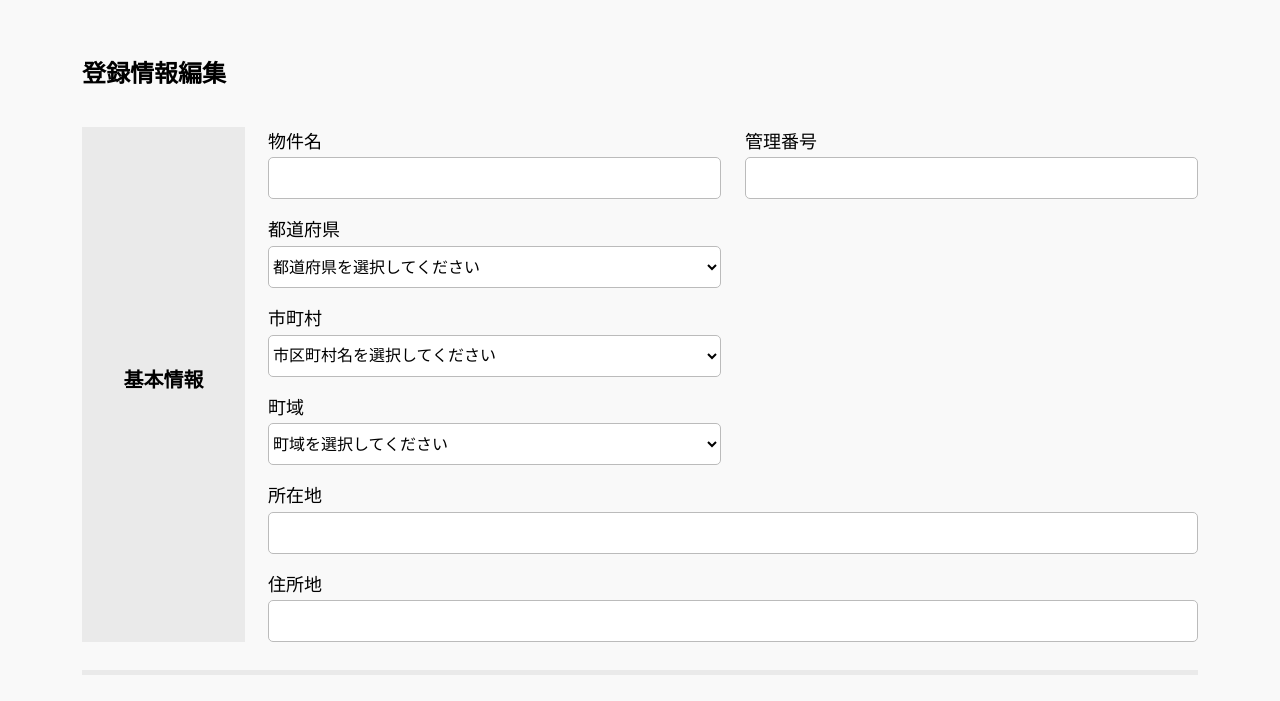
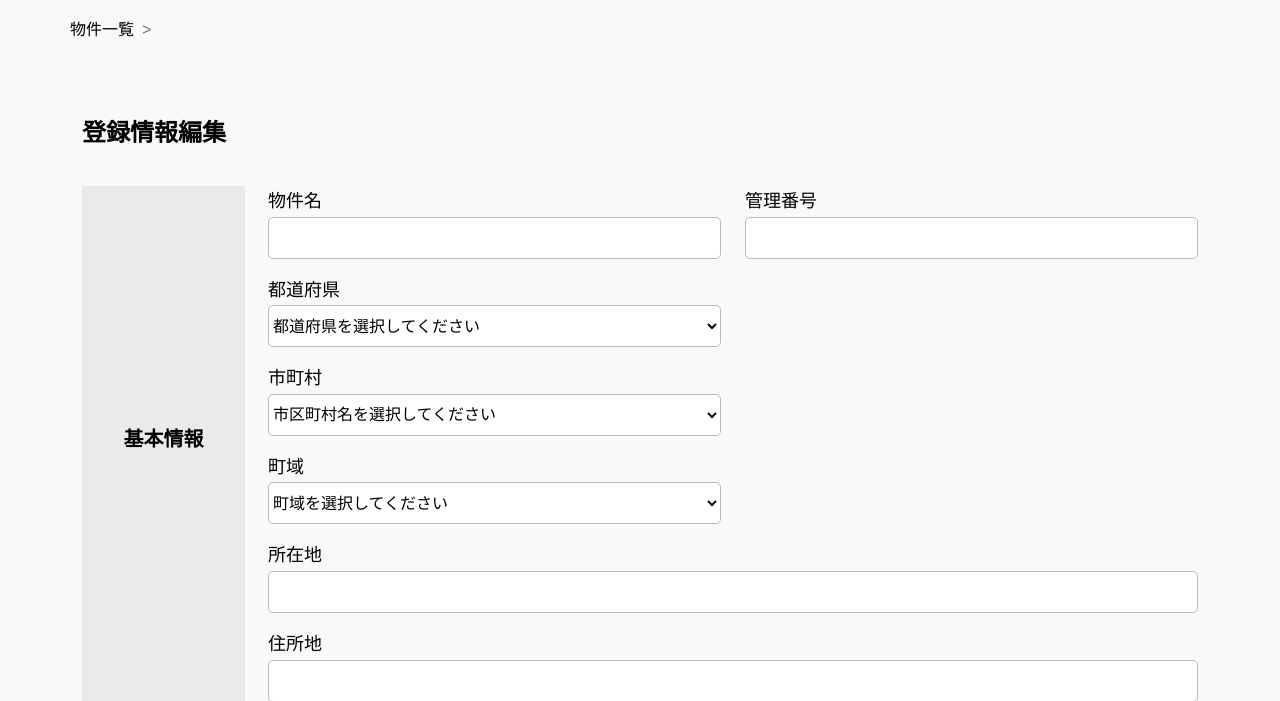
Before and after one commit to Hackathon2023springAteam/estate, a Django app: template django/templates/edit.html in a window 1280 px wide. Shown: the part 75-776 px from the top of the page. Run offline with Django 3.2, Linux system fonts and the light colour scheme; the template is opened without the code that fills it: values that come from a table or form of the project are taken from there, others are empty; some libraries are stand-ins or nearby versions; some web fonts are replaced.

Commit message:
更新画面実装

```diff
--- a/django/templates/edit.html
+++ b/django/templates/edit.html
@@ -12,6 +12,31 @@
 {% endblock %}
 
 {% block content %}
+
+<!-- パンくずリスト -->
+<div class="container-lg container-md container-sm input-container breadcrumb">
+    <div class="row">
+        <div class="col col-12">
+            <nav
+                style="--bs-breadcrumb-divider: '>'"
+                aria-label="breadcrumb"
+                class="mt-3"
+            >
+                <ol class="breadcrumb">
+                    <li class="breadcrumb-item">
+                        <a href="/propertyinfos_list">物件一覧</a>
+                    </li>
+                    <li
+                        class="breadcrumb-item active text-primary"
+                        aria-current="page"
+                    >
+                        {{ basic_information_form.instance.property_name }}
+                    </li>
+                </ol>
+            </nav>
+        </div>
+    </div>
+</div>
 
 <!-- ページタイトル -->
 <div class="page__title container-lg container-md container-sm">
```
